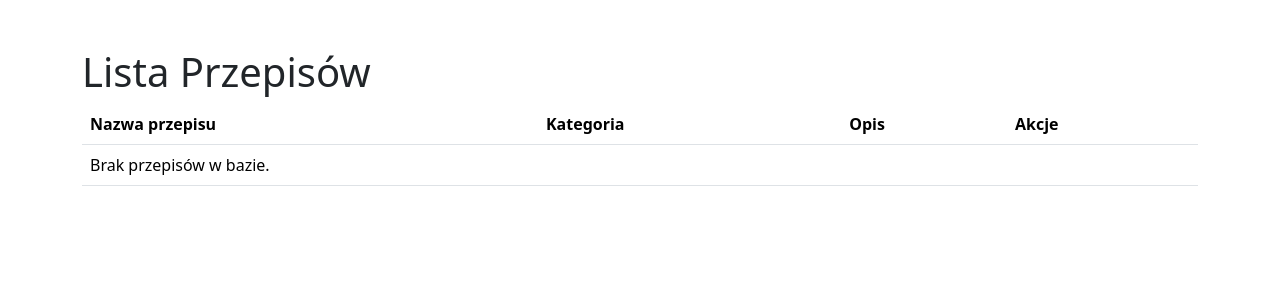
After one commit to patrycjaoczkos/Testowe_repo, a Django app: page /przepisy/ in a window 1280 px wide. The commit adds this page. Shown: the top 300 px of the page. Run offline with Django 5.2, Linux system fonts and the light colour scheme; data that the repository does not hold is empty.

Commit message:
sett, detail, urls, PRZEPISY

```diff
--- a/folder_projektu/folder_aplikacji/admin.py
+++ b/folder_projektu/folder_aplikacji/admin.py
@@ -1,3 +1,5 @@
+# Admin.py:
+
 from django.contrib import admin
 from .models import Person, Uzytkownik, Kuchnia, Skladnik, NarzedzieKuchenne, PreferencjeDietetyczne, Przepis, Recenzja, UlubionePrzepisy, PrzepisSkladnik
 
--- a/folder_projektu/folder_aplikacji/models.py
+++ b/folder_projektu/folder_aplikacji/models.py
@@ -1,3 +1,5 @@
+# models.py:
+
 from django.db import models
 from django.contrib.auth.models import User
 
--- a/folder_projektu/folder_aplikacji/templates/folder_aplikacji/base.html
+++ b/folder_projektu/folder_aplikacji/templates/folder_aplikacji/base.html
@@ -1,3 +1,5 @@
+#base.html :
+
 <!DOCTYPE html>
 <html lang="pl">
 <head>
--- a/folder_projektu/folder_aplikacji/templates/folder_aplikacji/person/detail.html
+++ b/folder_projektu/folder_aplikacji/templates/folder_aplikacji/person/detail.html
@@ -1,3 +1,5 @@
+# detail.html:
+
 {% extends 'base.html' %}
 
 {% block title %}{{ przepis.tytul }}{% endblock %}
--- a/folder_projektu/folder_aplikacji/templates/folder_aplikacji/person/list.html
+++ b/folder_projektu/folder_aplikacji/templates/folder_aplikacji/person/list.html
@@ -1,3 +1,5 @@
+#list.html:
+
 {% extends 'base.html' %}
 
 {% block title %}Lista Przepisów{% endblock %}
--- /dev/null
+++ b/folder_projektu/folder_aplikacji/templates/przepisy/przepis_list.html
@@ -0,0 +1,47 @@
+<!DOCTYPE html>
+<html lang="pl">
+<head>
+    <meta charset="UTF-8">
+    <meta name="viewport" content="width=device-width, initial-scale=1.0">
+    <title>Lista Przepisów</title>
+    <!-- Dodaj Bootstrap dla lepszego stylu -->
+    <link href="https://cdn.jsdelivr.net/npm/bootstrap@5.3.0-alpha1/dist/css/bootstrap.min.css" rel="stylesheet">
+</head>
+<body>
+    <div class="container mt-5">
+        <h1>Lista Przepisów</h1>
+
+        <!-- Tabela wyświetlająca przepisy -->
+        <table class="table">
+            <thead>
+                <tr>
+                    <th scope="col">Nazwa przepisu</th>
+                    <th scope="col">Kategoria</th>
+                    <th scope="col">Opis</th>
+                    <th scope="col">Akcje</th>
+                </tr>
+            </thead>
+            <tbody>
+                {% for przepis in przepisy %}
+                    <tr>
+                        <td>{{ przepis.nazwa }}</td>
+                        <td>{{ przepis.kategoria }}</td>
+                        <td>{{ przepis.opis }}</td>
+                        <td>
+                            <a href="{% url 'przepis-detail-html' przepis.id %}" class="btn btn-info">Zobacz</a>
+                        </td>
+                    </tr>
+                {% empty %}
+                    <tr>
+                        <td colspan="4">Brak przepisów w bazie.</td>
+                    </tr>
+                {% endfor %}
+            </tbody>
+        </table>
+    </div>
+
+    <!-- Skrypt Bootstrap JS -->
+    <script src="https://cdn.jsdelivr.net/npm/@popperjs/core@2.11.6/dist/umd/popper.min.js"></script>
+    <script src="https://cdn.jsdelivr.net/npm/bootstrap@5.3.0-alpha1/dist/js/bootstrap.min.js"></script>
+</body>
+</html>
--- a/folder_projektu/folder_aplikacji/urls.py
+++ b/folder_projektu/folder_aplikacji/urls.py
@@ -1,3 +1,5 @@
+# urls.py:
+
 from django.urls import path
 from . import views
 
@@ -20,4 +22,5 @@ urlpatterns = [
     # HTML views
     path('przepisy/', views.przepis_list_html, name='przepis-list-html'),
     path('przepisy/<int:pk>/', views.przepis_detail_html, name='przepis-detail-html'),
+
 ]
--- a/folder_projektu/folder_aplikacji/views.py
+++ b/folder_projektu/folder_aplikacji/views.py
@@ -1,3 +1,5 @@
+# views.py
+
 from django.shortcuts import render, get_object_or_404
 from rest_framework.decorators import api_view, authentication_classes, permission_classes
 from rest_framework.authentication import SessionAuthentication, BasicAuthentication, TokenAuthentication
```
Also changed, not shown: folder_projektu/folder_projektu/settings.py (+22 -0 lines).
